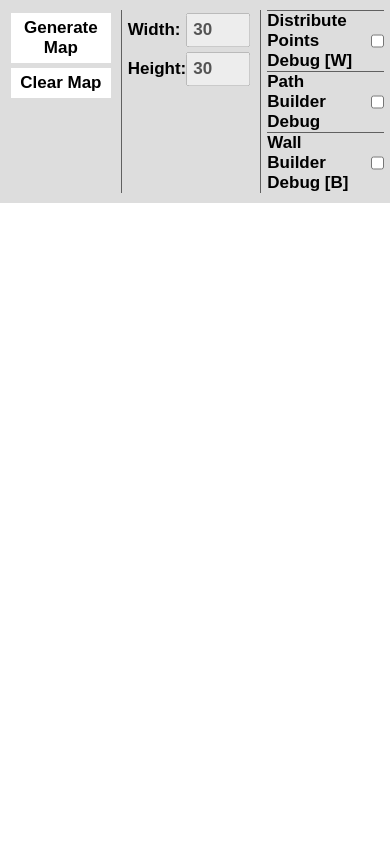
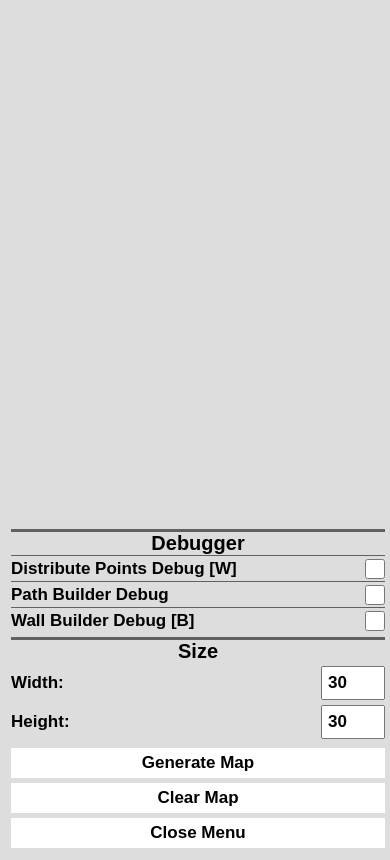
Before and after one commit to jonathan-x01/BackroomsMapGenerator, a plain HTML site: page index.html in a window 390 px wide. Drawn offline with Linux system fonts and the light colour scheme; some packages are replaced by stand-ins of ours; a script that the page names is missing.

Commit message:
Made it responsive for mobile

```diff
--- a/arrayMap.js
+++ b/arrayMap.js
@@ -118,6 +118,8 @@ function checkIfOutOfBounds(row, column){
 }
 
 // Generates a wall path.
+// Row = The row of the map array.
+// Column = The column of the map array.
 function pathBuilder(row, column){
   // For debugging purposes
   let red = Math.floor(Math.random() * 255);
@@ -215,6 +217,9 @@ function generateMapArray(){
     }
   }
   addOuterWall();
+  if (isScreenWidthReady()){
+    hideControlBar();
+  }
 }
 
 // The DOM json to generate DOM elements
@@ -348,6 +353,7 @@ function outputMap(){
             colorCode = colorCode.replace("[","rgb(");
             // Replaces last bracket with the ending.
             colorCode = colorCode.replace("]",")");
+            //wall.setAttribute("style","outline: 3px solid " + colorCode);
             // Applies the colorCode for use in debugging.
             wall.setAttribute("path-builder-color",colorCode)
           }
--- a/index.html
+++ b/index.html
@@ -5,25 +5,31 @@
     <link rel="stylesheet" href="main.css">
     <title>Backroom Map Generator</title>
     <meta name="viewport" content="width=device-width, initial-scale=1.0">
+    <link rel="stylesheet" href="https://cdnjs.cloudflare.com/ajax/libs/font-awesome/4.7.0/css/font-awesome.min.css">
   </head>
   <body>
     <div class="frame">
-      <div class="control-bar">
+      <button class="mobile-btn mobile-control-bar-menu" onclick="showControlBar()"><i class="fa fa-bars"></i></button>
+      <button class="mobile-btn mobile-regenerate-btn" onclick="generateMap()">Regenerate</button>
+      <div id="CONTROL_BAR" class="control-bar">
         <div class="control-container button-controls">
           <button class="generation-btn" type="button" onclick="generateMap()">Generate Map</button>
           <button class="reset-btn" type="button" onclick="clearMap()">Clear Map</button>
+          <button class="close-btn" type="button" onclick="hideControlBar()">Close Menu</button>
         </div>
         <div class="control-container input-controls">
+          <p>Size</p>
           <div class="input-container">
             <label for="width">Width: </label>
-            <input type="number" name="width" value="30" disabled>
+            <input type="number" name="width" value="30">
           </div>
           <div class="input-container">
             <label for="height">Height: </label>
-            <input type="number" name="height" value="30" disabled>
+            <input type="number" name="height" value="30">
           </div>
         </div>
         <div class="control-container input-controls">
+          <p>Debugger</p>
           <div class="input-container top-divider">
             <label for="distribute-points-debug">Distribute Points Debug [W]</label>
             <input type="checkbox" onclick="overlayImageDebug(this,'point-distribution','debug-path-dist')" name="distribute-points-debug">
@@ -61,4 +67,5 @@
     panzoom(document.getElementById("OUTPUT"));
   </script>
   <script type="text/javascript" src="arrayMap.js"></script>
+  <script type="text/javascript" src="responsive-mobile.js"></script>
 </html>
--- a/main.css
+++ b/main.css
@@ -1,6 +1,31 @@
 :root {
   --cell-image-size-: 40px;
   --option-border-color-: #606060;
+}
+
+/* Responsive */
+@media screen and (max-width: 580px) {
+  /* Control bars */
+  .mobile-btn {
+    display: block !important;
+  }
+
+  .control-bar {
+    height: 100%;
+    flex-direction: column-reverse;
+  }
+
+  .control-bar p {
+    border-top: 3px solid var(--option-border-color-);
+  }
+
+  .control-bar .control-container {
+    border-right: none !important;
+  }
+
+  .control-bar button.close-btn {
+    display: block !important;
+  }
 }
 
 /* Animations */
@@ -113,6 +138,31 @@ th:hover {
 }
 
 /* Control Bars */
+.mobile-btn {
+  background: #ddd;
+  display: none;
+  position: absolute;
+  padding: 15px;
+  margin: 10px;
+  z-index: 1;
+}
+
+.mobile-btn i {
+  font-size: 30px;
+}
+
+.mobile-control-bar-menu {
+  border-radius: 50%;
+  bottom: 0;
+  right: 0;
+}
+
+.mobile-regenerate-btn {
+  border-radius: 12px;
+  left: 0;
+  bottom: 0;
+}
+
 .control-bar {
   position: absolute;
   display: flex;
@@ -120,7 +170,13 @@ th:hover {
   background: #ddd;
   margin-left: 0;
   width: 100%;
-  z-index: 1;
+  z-index: 2;
+}
+
+.control-bar p {
+  font-size: 20px;
+  margin: 0;
+  text-align: center;
 }
 
 .control-bar .control-container {
@@ -143,6 +199,10 @@ th:hover {
 
 .control-bar button {
   width: 100%;
+}
+
+.control-bar button.close-btn {
+  display: none;
 }
 
 .control-bar .details {
--- /dev/null
+++ b/responsive-mobile.js
@@ -0,0 +1,25 @@
+// The max width of the screen needed for being responsive.
+const maxWidth = 580;
+const controlBar = document.getElementById("CONTROL_BAR");
+
+// Checks to see if the screen's width is less then or equal to the maxWidth.
+function isScreenWidthReady(){
+  if (window.screen.width <= maxWidth){
+    return true;
+  }
+  return false;
+}
+
+function showControlBar(){
+  controlBar.style.display = "flex";
+}
+
+function hideControlBar(){
+  controlBar.style.display = "none";
+}
+
+window.addEventListener("resize",function(){
+  if (!isScreenWidthReady()){
+    showControlBar();
+  }
+})
```
